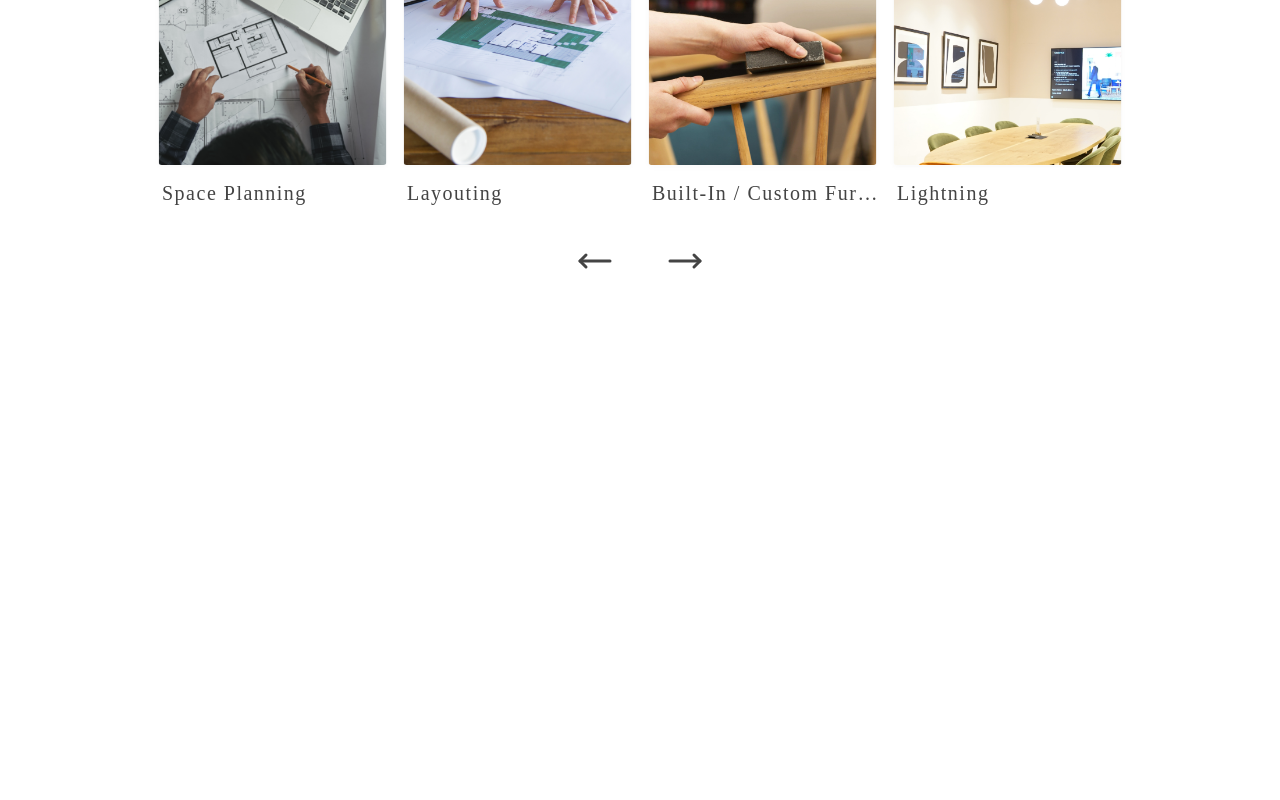
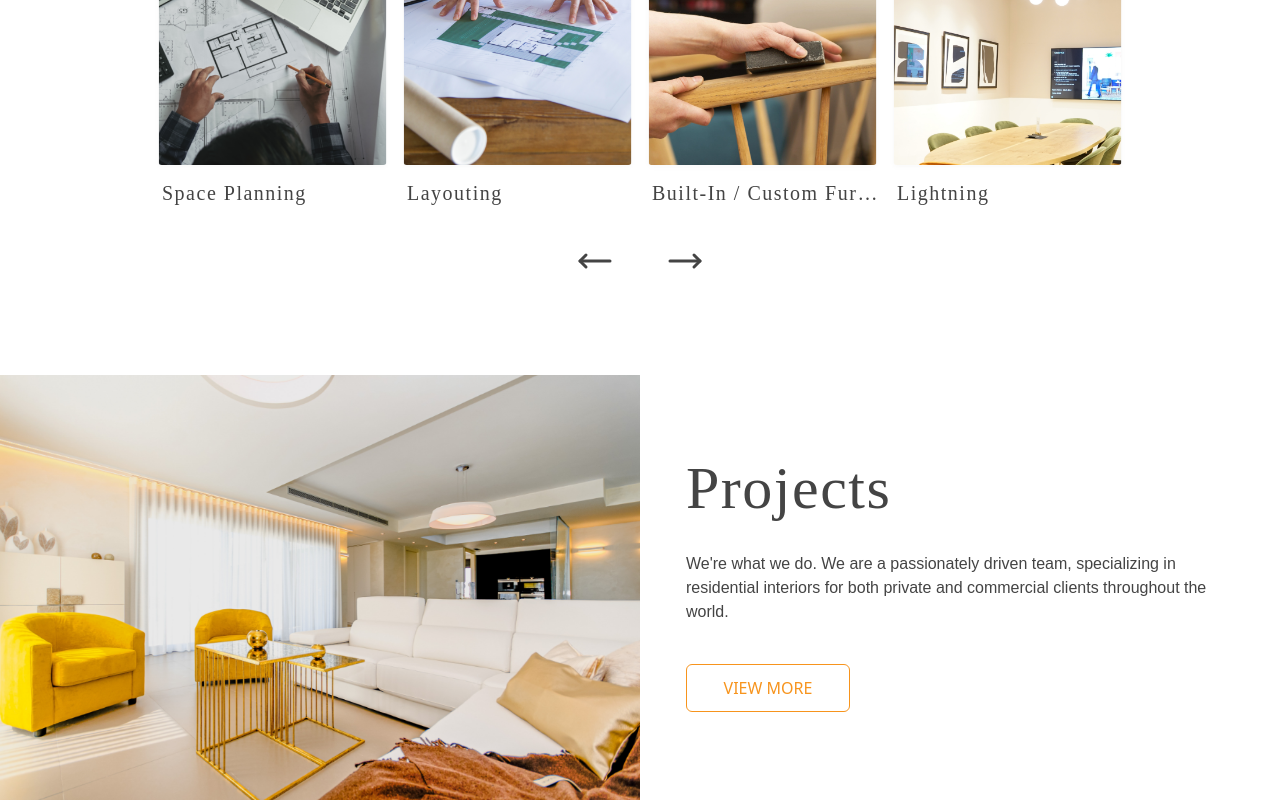
Before and after one commit to rutherx44/ambiance, a React (Vite) app: page / in a window 1280 px wide. Shown: the part 1417-2217 px from the top of the page. Before the commit the page ends 1696 px from the top, so only its background shows below. Built offline with nearby package versions, Linux system fonts and the light colour scheme.

Commit message:
implement project section
done adding project section

```diff
--- a/src/App.jsx
+++ b/src/App.jsx
@@ -4,6 +4,7 @@ import Navbar from "./components/Navbar";
 import Hero from "./pages/Hero";
 import Mission from "./pages/Mission";
 import Features from "./pages/Features";
+import Project from "./pages/Project";
 
 function App() {
   return (
@@ -12,6 +13,7 @@ function App() {
       <Hero />
       <Mission />
       <Features />
+      <Project />
     </>
   );
 }
--- /dev/null
+++ b/src/pages/Project.jsx
@@ -0,0 +1,28 @@
+import React from "react";
+import { Button } from "../components/Button";
+import project from "../assets/project.png";
+
+const Project = () => {
+  return (
+    <section className="w-full mt-24 flex flex-col md:flex-row justify-center items-center">
+      <div id="project" className="w-full">
+        <img src={project} alt="Furniture" />
+      </div>
+      <div className="w-full mt-10 md:mt-0">
+        <div className="flex flex-col gap-10 md:gap-5 md:mt-0 lg:gap-10 lg:w-[36.25rem] px-4 mx-auto">
+          <h1 className="font-alice text-center md:text-left">Projects</h1>
+          <p className="font-corbel text-center px-4 sm:px-[5.625rem] md:px-0 md:text-left">
+            We're what we do. We are a passionately driven team, specializing in
+            residential interiors for both private and commercial clients
+            throughout the world.
+          </p>
+          <div className="flex justify-center md:justify-start">
+            <Button displayText="VIEW MORE" />
+          </div>
+        </div>
+      </div>
+    </section>
+  );
+};
+
+export default Project;
```
